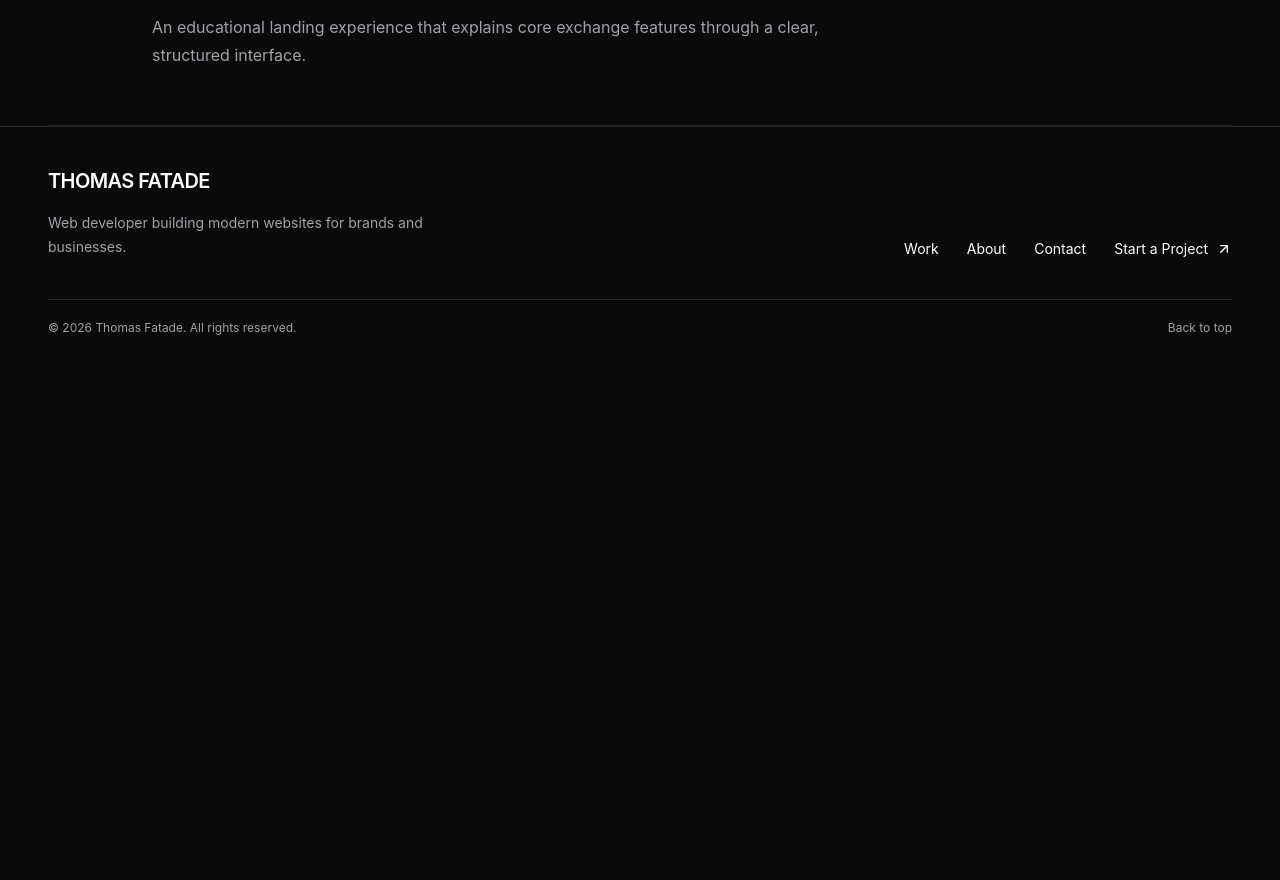
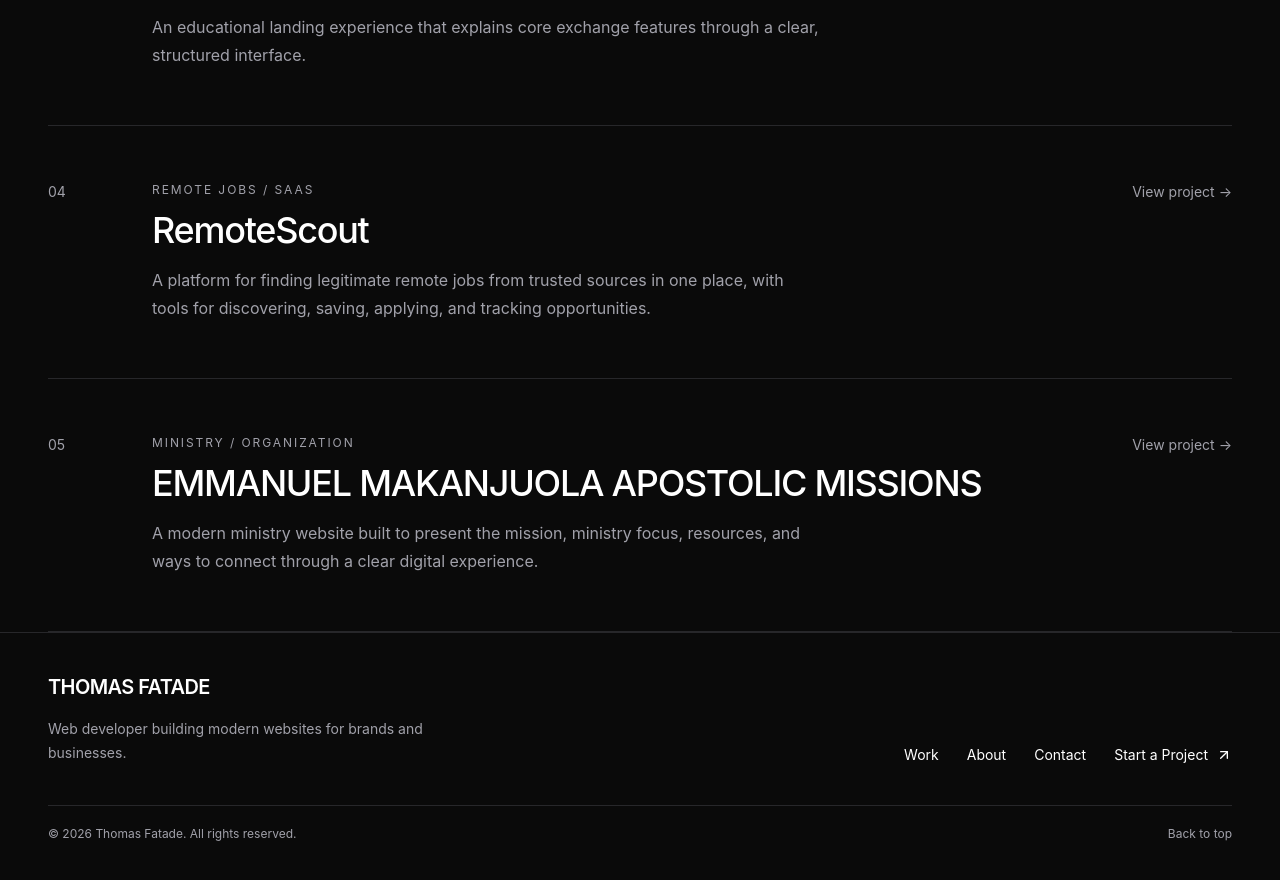
Before and after one commit to Thomas302-star/Thomas-portfolio, a Next.js app: page /work in a window 1280 px wide. Shown: the part 1232-2112 px from the top of the page. Before the commit the page ends 1608 px from the top, so only its background shows below. Built offline with nearby package versions, Linux system fonts and the light colour scheme.

Commit message:
feat: add RemoteScout and ministry projects

```diff
--- a/app/work/page.tsx
+++ b/app/work/page.tsx
@@ -22,6 +22,22 @@ const projects = [
     description:
       "An educational landing experience that explains core exchange features through a clear, structured interface.",
     href: "/work/bitget-education",
+  },
+  {
+    number: "04",
+    category: "Remote Jobs / SaaS",
+    title: "RemoteScout",
+    description:
+      "A platform for finding legitimate remote jobs from trusted sources in one place, with tools for discovering, saving, applying, and tracking opportunities.",
+    href: "/work/remotescout",
+  },
+  {
+    number: "05",
+    category: "Ministry / Organization",
+    title: "EMMANUEL MAKANJUOLA APOSTOLIC MISSIONS",
+    description:
+      "A modern ministry website built to present the mission, ministry focus, resources, and ways to connect through a clear digital experience.",
+    href: "/work/emmanuel-makanjuola-apostolic-missions",
   },
 ];
 
```
